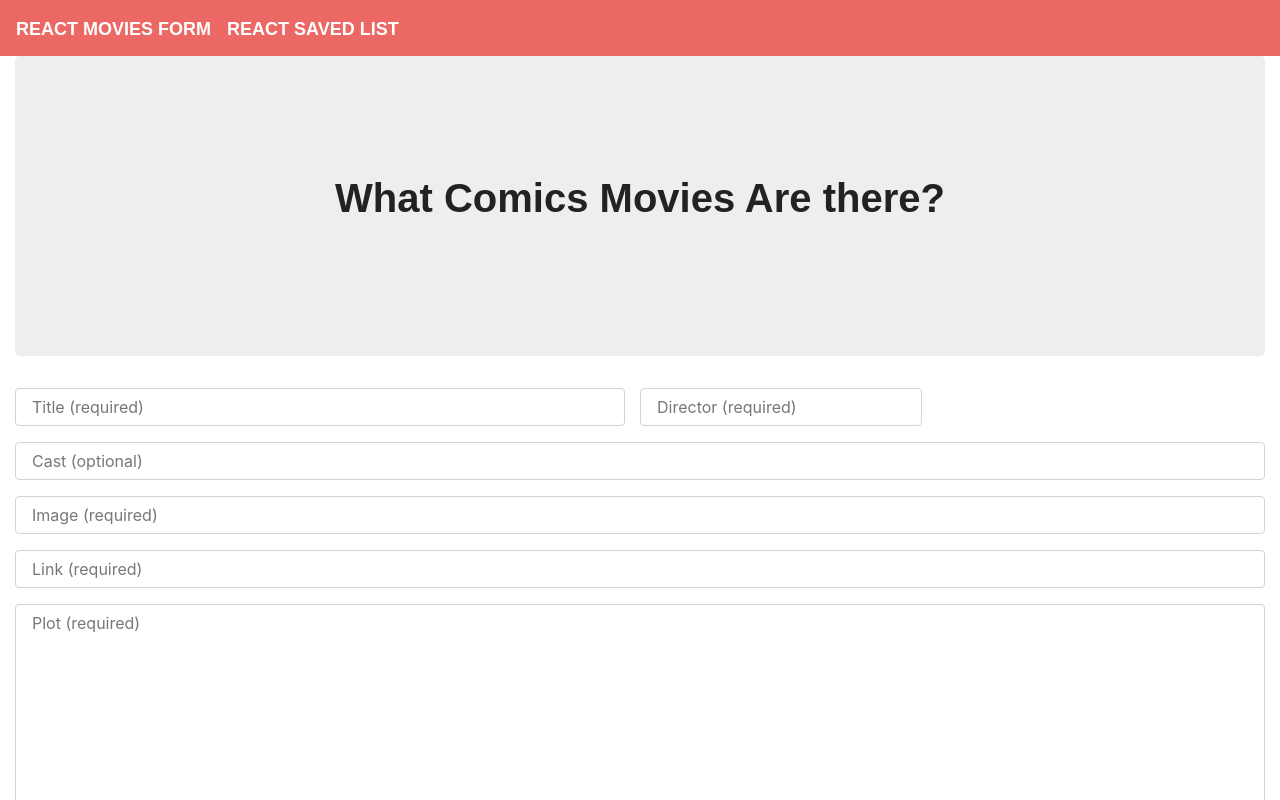
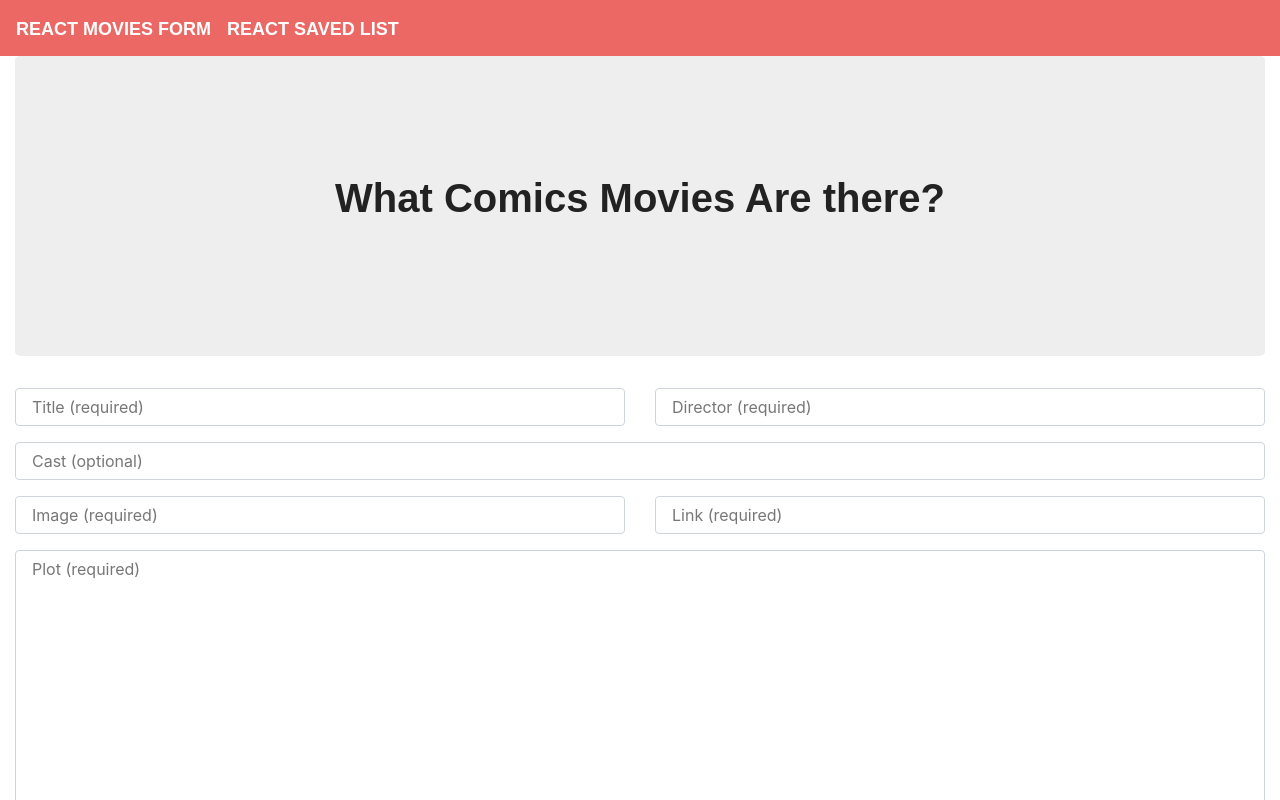
Before and after one commit to aWanderous/Books-search, a React (Create React App) app in the folder client/: page / in a window 1280 px wide. Shown: the top 800 px of the page. Built offline with nearby package versions, Linux system fonts and the light colour scheme; no server answers; a web font is replaced by a local one.

Commit message:
form alignment

```diff
--- a/client/src/pages/Movies.js
+++ b/client/src/pages/Movies.js
@@ -73,7 +73,7 @@ class Movies extends Component {
 								placeholder='Title (required)'
 							/>
 						</div>
-						<div>
+						<div className='col-6'>
 							<Input
 								value={this.state.director}
 								onChange={this.handleInputChange}
@@ -88,18 +88,24 @@ class Movies extends Component {
 						name='cast'
 						placeholder='Cast (optional)'
 					/>
+					<div className='row'>
+						<div className='col-6'>
 						<Input
 							value={this.state.image}
 							onChange={this.handleInputChange}
 							name='image'
 							placeholder='Image (required)'
 						/>
+						</div>
+						<div className='col-6'>
 						<Input
 							value={this.state.link}
 							onChange={this.handleInputChange}
 							name='link'
 							placeholder='Link (required)'
 						/>
+						</div>
+					</div>
 					<TextArea
 						value={this.state.plot}
 						onChange={this.handleInputChange}
```
Lines whose indentation alone changed are shown as unchanged.
